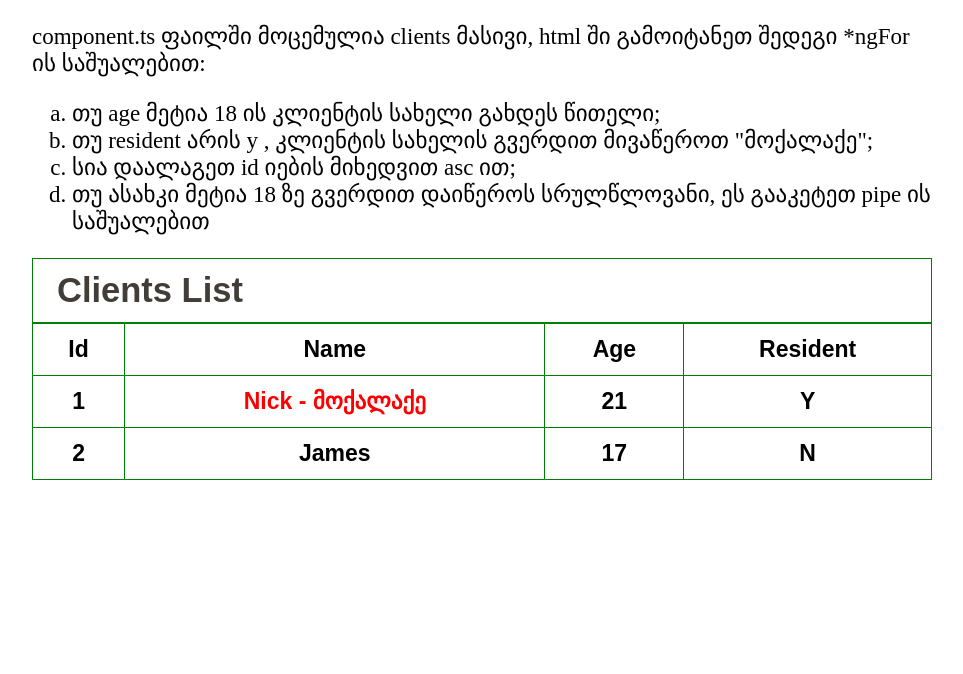
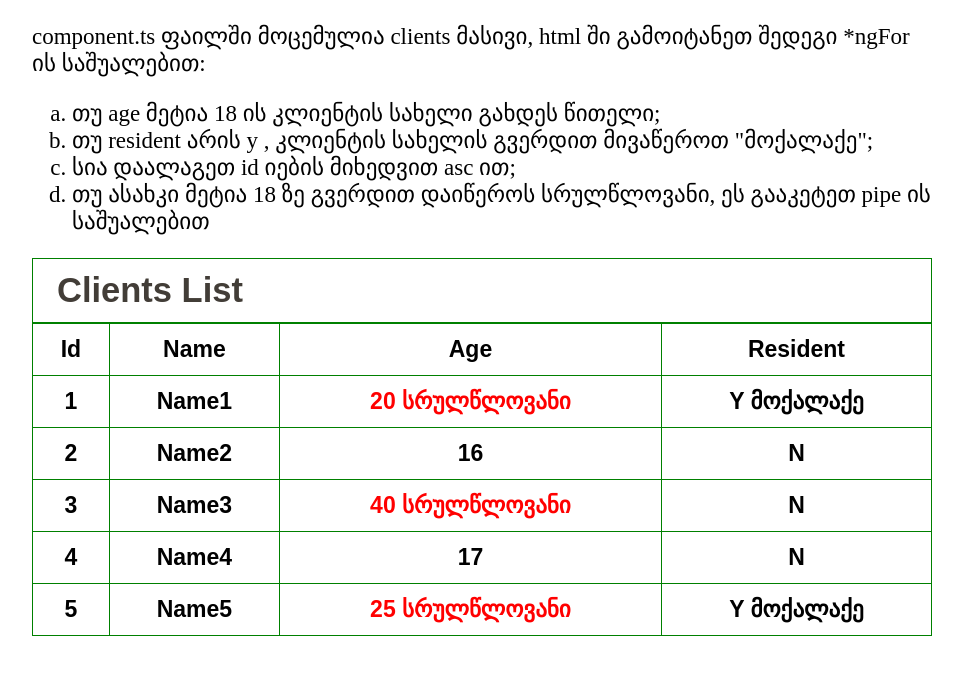
Before and after one commit to gptskialadze/bog-training, an Angular app: page / in a window 1280 px wide. Shown: the top 674 px of the page, without its empty margins (158-1121 px from the left). Built offline with nearby package versions, Linux system fonts and the light colour scheme.

Commit message:
str directive solution

```diff
--- /dev/null
+++ b/src/app/age-pipe.pipe.ts
@@ -0,0 +1,12 @@
+import { Pipe, PipeTransform } from '@angular/core';
+
+@Pipe({
+  name: 'agePipe'
+})
+export class AgePipePipe implements PipeTransform {
+
+  transform(value: number, ...args: unknown[]): unknown {
+    return value > 18 ? value + " სრულწლოვანი" : value;
+  }
+
+}
--- a/src/app/app.component.html
+++ b/src/app/app.component.html
@@ -23,18 +23,13 @@
                 <th>Age</th>
                 <th>Resident</th>
             </tr>
-            <tr>
-                <th>1</th>
-                <th style="color: red">Nick - მოქალაქე</th>
-                <th>21</th>
-                <th>Y</th>
+            <tr *ngFor="let data of clients">
+                <th>{{data.id}}</th>
+                <th>{{data.name}}</th>
+                <th [style.color]=" data.age > 18 && 'red' ">{{data.age | agePipe }} </th>
+                <th>{{data.resident}} {{data.resident == 'Y' && 'მოქალაქე' || '' }}</th>
             </tr>
-            <tr>
-                <th>2</th>
-                <th>James</th>
-                <th>17</th>
-                <th>N</th>
-            </tr>
+
         </tbody>
     </table>
 </div>
--- a/src/app/app.component.ts
+++ b/src/app/app.component.ts
@@ -14,5 +14,5 @@ export class AppComponent {
     { id: 5, name: "Name5", age: 25, resident: "Y", birthDate: '20/20/1999' },
     { id: 4, name: "Name4", age: 17, resident: "N", birthDate: '20/20/2010' },
 
-  ]
+  ].sort((a, b) => a.id - b.id)
 }
--- a/src/app/app.module.ts
+++ b/src/app/app.module.ts
@@ -2,10 +2,12 @@ import { NgModule } from '@angular/core';
 import { BrowserModule } from '@angular/platform-browser';
 
 import { AppComponent } from './app.component';
+import { AgePipePipe } from './age-pipe.pipe';
 
 @NgModule({
   declarations: [
-    AppComponent
+    AppComponent,
+    AgePipePipe
   ],
   imports: [
     BrowserModule
```
Also changed, not shown: 1 other file (tests, documents, lock files or other folders).
